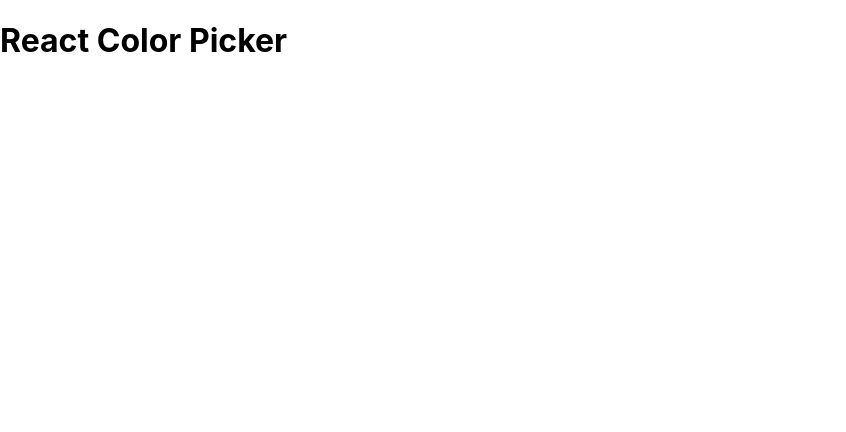
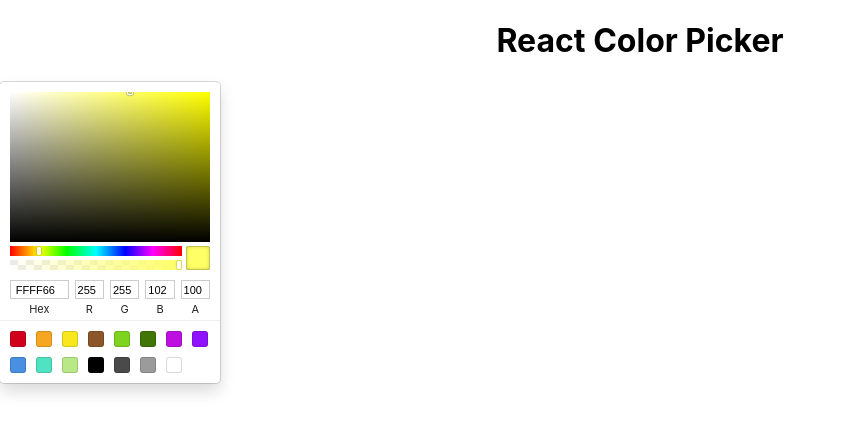
Before and after one commit to Tony-Leng/React-Color-Picker, a React (Create React App) app: page / in a window 1280 px wide. Shown: the top 432 px of the page, without its empty margins (0-846 px from the left). Built offline with nearby package versions, Linux system fonts and the light colour scheme.

Commit message:
defined the color in SketchPicker with useState

```diff
--- a/src/App.js
+++ b/src/App.js
@@ -1,11 +1,18 @@
-import React, { useState } from "react";
-import Callback from "./callback.js";
-import "./styles.css";
+import { useState } from "react";
+import {SketchPicker} from "react-color";
+import "./App.css";
 
 function App() {
+
+  const [currentColor, setCurrentColor] = useState("#ff6")
+
   return (
     <div className="App">
       <h1>React Color Picker</h1>
+
+      <SketchPicker
+      color={currentColor}
+      />
     </div>
   );
 }
```
Also changed, not shown: 1 other file (tests, documents, lock files or other folders).
